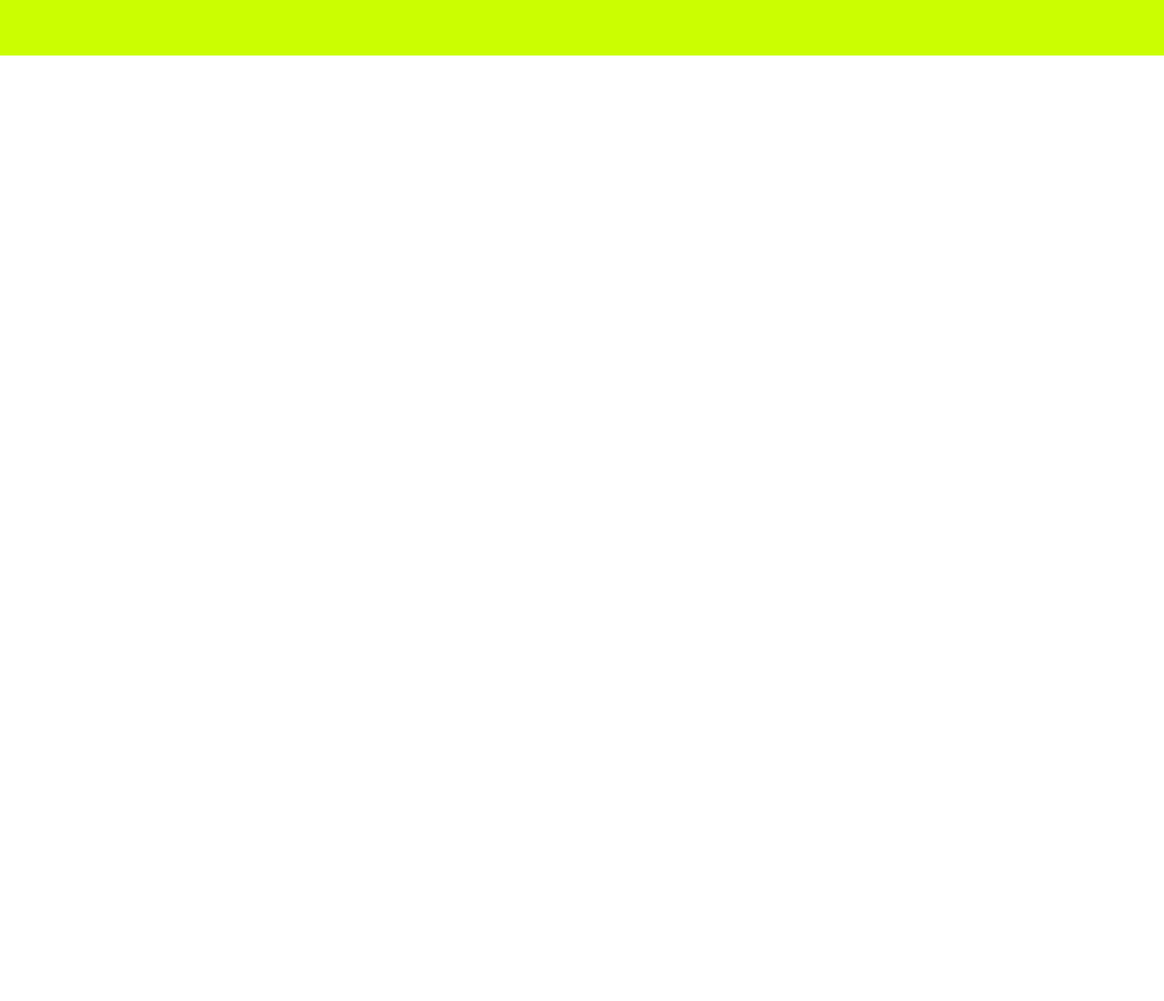
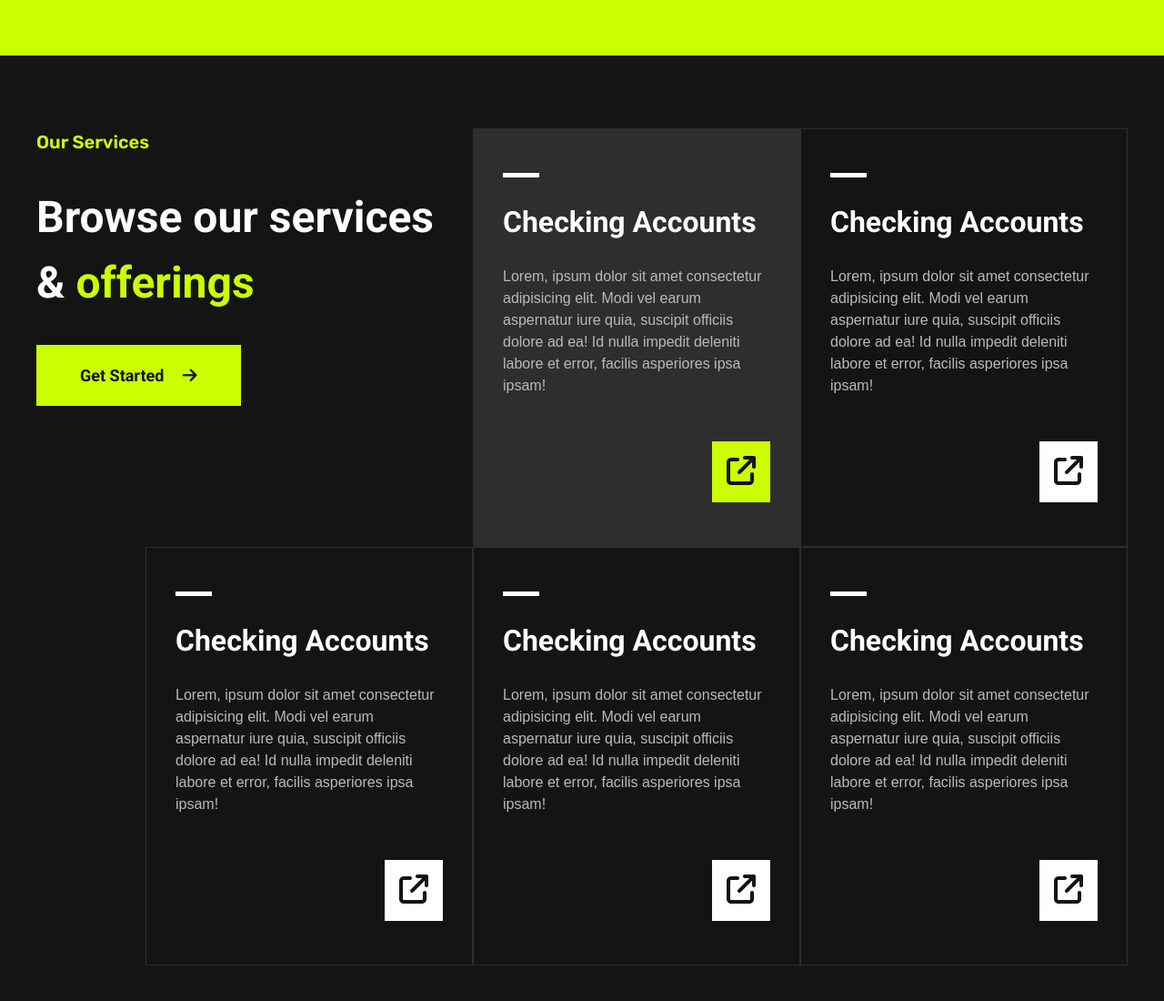
Before and after one commit to Ist14k/html--financex-landing-page, a website built with Vite: page index.html in a window 1280 px wide. Shown: the part 916-2016 px from the top of the page at 91% size. Before the commit the page ends 977 px from the top, so only its background shows below. Built offline with nearby package versions, Linux system fonts and the light colour scheme; files whose address does not match are found by name.

Commit message:
services-1 section completed

```diff
--- a/index.html
+++ b/index.html
@@ -60,6 +60,83 @@
       </main>
     </section>
     <!-- end of client section -->
+
+    <!-- services section -->
+    <section class="services" id="services__section">
+      <main class="container container--services">
+        <div class="services__content">
+          <div class="services__heading">
+            <h4 class="services__subtitle">Our Services</h4>
+            <h2 class="services__title">Browse our services & <span>offerings</span></h2>
+            <a href="#" class="btn btn--primary">
+              <span>Get Started</span>
+              <i class="fa-solid fa-arrow-right"></i>
+            </a>
+          </div>
+          <div class="services__card-1 card card--active">
+            <div class="card__line"></div>
+            <h3 class="card__titile">Checking Accounts</h3>
+            <div class="card__desc">
+              Lorem, ipsum dolor sit amet consectetur adipisicing elit. Modi vel earum aspernatur iure quia,
+              suscipit officiis dolore ad ea! Id nulla impedit deleniti labore et error, facilis asperiores
+              ipsa ipsam!
+            </div>
+            <a href="#" class="card__link card__link--primary"
+              ><i class="fa-solid fa-arrow-up-right-from-square"></i
+            ></a>
+          </div>
+          <div class="services__card-2 card">
+            <div class="card__line"></div>
+            <h3 class="card__titile">Checking Accounts</h3>
+            <div class="card__desc">
+              Lorem, ipsum dolor sit amet consectetur adipisicing elit. Modi vel earum aspernatur iure quia,
+              suscipit officiis dolore ad ea! Id nulla impedit deleniti labore et error, facilis asperiores
+              ipsa ipsam!
+            </div>
+            <a href="#" class="card__link card__link--secondary"
+              ><i class="fa-solid fa-arrow-up-right-from-square"></i
+            ></a>
+          </div>
+          <div class="services__card-3 card">
+            <div class="card__line"></div>
+            <h3 class="card__titile">Checking Accounts</h3>
+            <div class="card__desc">
+              Lorem, ipsum dolor sit amet consectetur adipisicing elit. Modi vel earum aspernatur iure quia,
+              suscipit officiis dolore ad ea! Id nulla impedit deleniti labore et error, facilis asperiores
+              ipsa ipsam!
+            </div>
+            <a href="#" class="card__link card__link--secondary"
+              ><i class="fa-solid fa-arrow-up-right-from-square"></i
+            ></a>
+          </div>
+          <div class="services__card-4 card">
+            <div class="card__line"></div>
+            <h3 class="card__titile">Checking Accounts</h3>
+            <div class="card__desc">
+              Lorem, ipsum dolor sit amet consectetur adipisicing elit. Modi vel earum aspernatur iure quia,
+              suscipit officiis dolore ad ea! Id nulla impedit deleniti labore et error, facilis asperiores
+              ipsa ipsam!
+            </div>
+            <a href="#" class="card__link card__link--secondary"
+              ><i class="fa-solid fa-arrow-up-right-from-square"></i
+            ></a>
+          </div>
+          <div class="services__card-5 card">
+            <div class="card__line"></div>
+            <h3 class="card__titile">Checking Accounts</h3>
+            <div class="card__desc">
+              Lorem, ipsum dolor sit amet consectetur adipisicing elit. Modi vel earum aspernatur iure quia,
+              suscipit officiis dolore ad ea! Id nulla impedit deleniti labore et error, facilis asperiores
+              ipsa ipsam!
+            </div>
+            <a href="#" class="card__link card__link--secondary"
+              ><i class="fa-solid fa-arrow-up-right-from-square"></i
+            ></a>
+          </div>
+        </div>
+      </main>
+    </section>
+    <!-- end of services section -->
     <script type="module" src="/main.js"></script>
   </body>
 </html>
--- a/style.css
+++ b/style.css
@@ -22,6 +22,7 @@
   --lh-800: 87.77px; */
 
   --clr-text--white: hsl(0, 0%, 100%);
+  --clr--text-grey-light: hsl(0, 0%, 18%);
   --clr-text--grey: hsl(0, 0%, 73%);
   --clr-text--black: hsl(0, 0%, 8%);
   --clr-text--green: hsl(72, 99%, 50%);
@@ -76,7 +77,12 @@ a {
   margin-inline: auto;
 
   display: grid;
-  grid-template-columns: minmax(10px, 1fr) 600px 600px minmax(10px, 1fr);
+  grid-template-columns:
+    minmax(10px, 1fr)
+    minmax(min-content, 600px)
+    minmax(min-content, 600px)
+    minmax(10px, 1fr);
+
   grid-template-rows: auto;
 }
 
@@ -94,10 +100,59 @@ a {
 
 .btn--primary {
   background-color: var(--clr-accent--green);
+  color: var(--clr-text--black);
 }
 
 .btn--secondary {
   background-color: var(--clr-accent--black);
+}
+
+.card {
+  padding: 3rem 2rem;
+
+  display: flex;
+  flex-direction: column;
+  justify-content: space-between;
+  border: 0.1rem solid var(--clr--text-grey-light);
+}
+
+.card--active {
+  background-color: var(--clr--text-grey-light);
+}
+
+.card__line {
+  min-width: 40px;
+  height: 5px;
+  background-color: var(--clr-text--white);
+  align-self: start;
+}
+
+.card__title {
+  font-size: var(--fs-lg);
+}
+
+.card__desc {
+  font-size: var(--fs-xs);
+  color: var(--clr-text--grey);
+}
+
+.card__link {
+  margin-top: 1.5rem;
+  align-self: flex-end;
+  padding: 1rem;
+}
+
+.card__link i {
+  font-size: var(--fs-2xl);
+  color: var(--clr-text--black);
+}
+
+.card__link--primary {
+  background-color: var(--clr-accent--green);
+}
+
+.card__link--secondary {
+  background-color: var(--clr-text--white);
 }
 
 /* hero & header section */
@@ -215,3 +270,61 @@ a {
   120px * 10 -> columns
   460px * 2 -> rows
 */
+
+.services {
+  padding: 5rem 0;
+  background-color: var(--clr-accent--black);
+  color: var(--clr-text--white);
+}
+
+.services__content {
+  grid-column: 2/4;
+  border-collapse: collapse;
+
+  display: grid;
+  grid-template-columns: repeat(10, 120px);
+  grid-template-rows: repeat(2, 460px);
+}
+
+.services__heading {
+  grid-column: 1/5;
+  grid-row: 1/2;
+}
+
+.services__subtitle,
+.services__title {
+  margin-bottom: 2rem;
+}
+
+.services__title span {
+  color: var(--clr-text--green);
+}
+
+.services__subtitle {
+  color: var(--clr-text--green);
+}
+
+.services__card-1 {
+  grid-column: 5/8;
+  grid-row: 1/2;
+}
+
+.services__card-2 {
+  grid-column: 8/11;
+  grid-row: 1/2;
+}
+
+.services__card-3 {
+  grid-column: 2/5;
+  grid-row: 2/3;
+}
+
+.services__card-4 {
+  grid-column: 5/8;
+  grid-row: 2/3;
+}
+
+.services__card-5 {
+  grid-column: 8/11;
+  grid-row: 2/3;
+}
```
